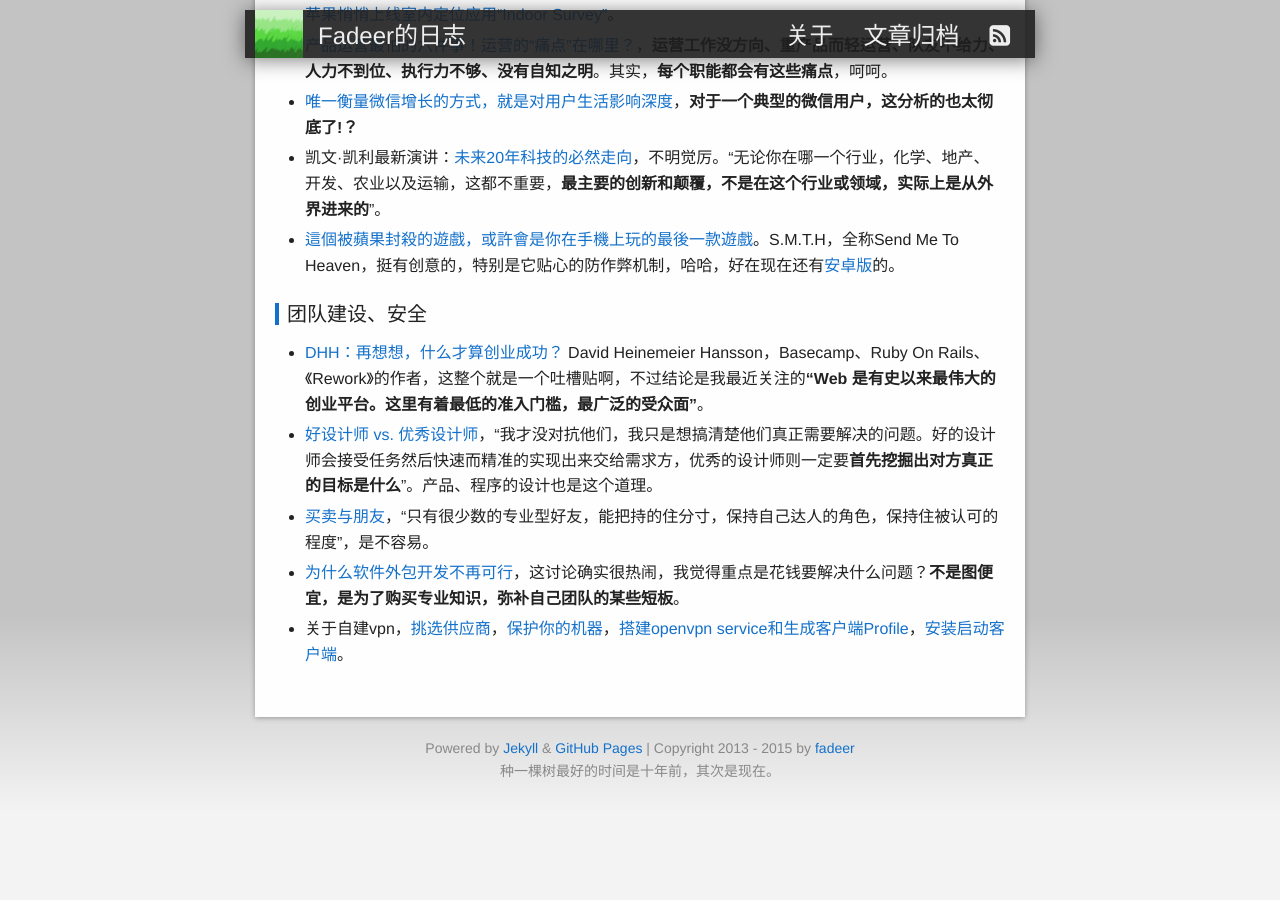
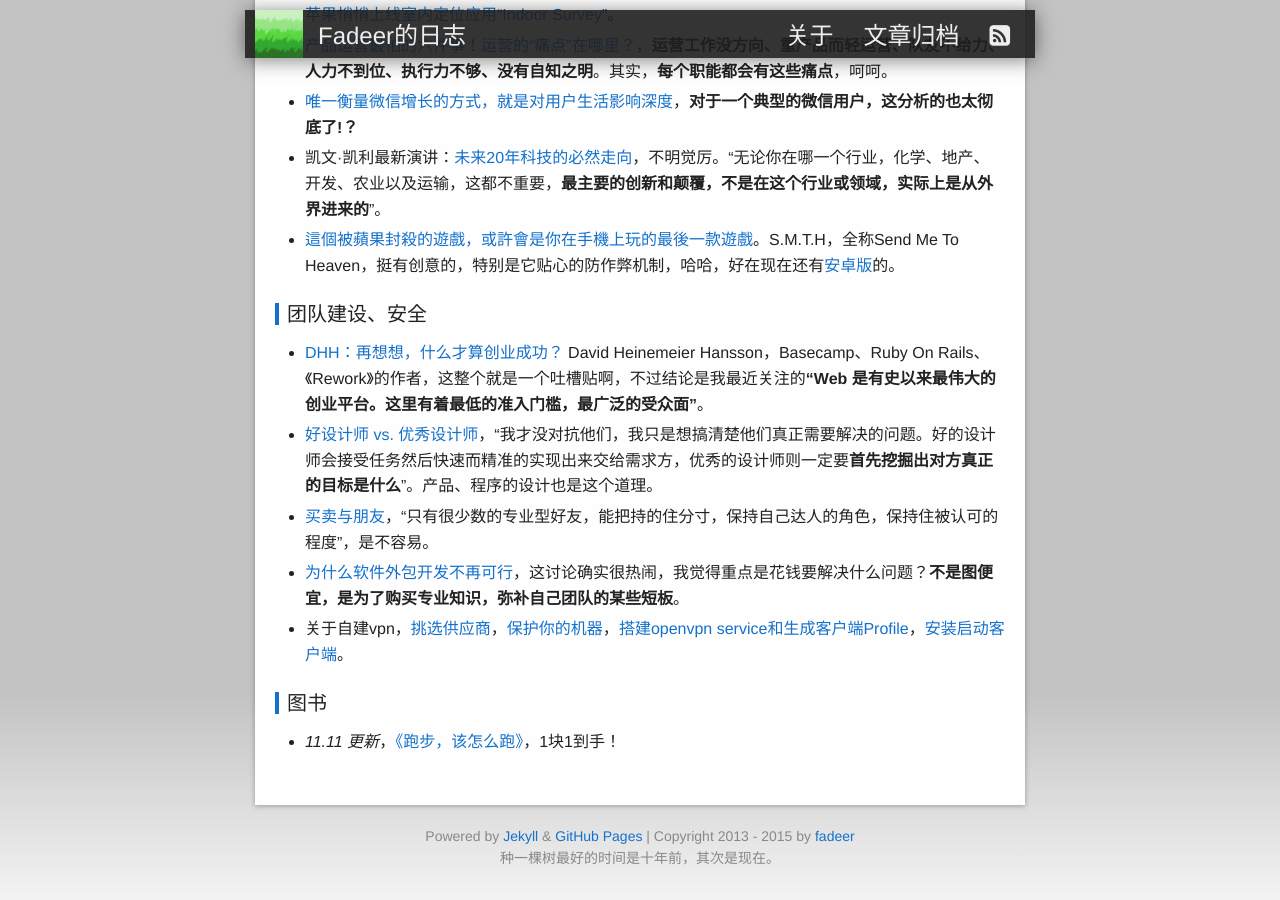
Before and after one commit to fadeer/fadeer.github.io, a Jekyll site: the page built from _posts/weekly/2015-11-09-weekly-47.markdown, in a window 1280 px wide and 900 px high, scrolled down 1163 px. Built offline with Jekyll 4.4.1, drawn with Linux system fonts in a browser that asks for light colours; before the commit the page ends 1975 px from its top, so only the background shows below that.

Commit message:
update post

```diff
--- a/_posts/weekly/2015-11-09-weekly-47.markdown
+++ b/_posts/weekly/2015-11-09-weekly-47.markdown
@@ -48,3 +48,7 @@ tags: Weekly Skill
 * [买卖与朋友](http://www.chouyu.com.cn/?p=664)，“只有很少数的专业型好友，能把持的住分寸，保持自己达人的角色，保持住被认可的程度”，是不容易。
 * [为什么软件外包开发不再可行](http://www.infoq.com/cn/news/2015/11/Teame-io-software)，这讨论确实很热闹，我觉得重点是花钱要解决什么问题？**不是图便宜，是为了购买专业知识，弥补自己团队的某些短板**。
 * 关于自建vpn，[挑选供应商](http://www.haidongji.com/2015/11/06/%E8%87%AA%E5%BB%BAvpn%E4%B9%8B%E4%B8%80%EF%BC%9A%E6%8C%91%E9%80%89%E4%BE%9B%E5%BA%94%E5%95%86/)，[保护你的机器](http://www.haidongji.com/2015/11/06/%E8%87%AA%E5%BB%BAvpn%E4%B9%8B%E4%BA%8C%EF%BC%9A%E4%BF%9D%E6%8A%A4%E4%BD%A0%E7%9A%84%E6%9C%BA%E5%99%A8/)，[搭建openvpn service和生成客户端Profile](http://www.haidongji.com/2015/11/06/%E8%87%AA%E5%BB%BAvpn%E4%B9%8B%E4%B8%89%EF%BC%9A%E6%90%AD%E5%BB%BAopenvpn-service%E5%92%8C%E7%94%9F%E6%88%90%E5%AE%A2%E6%88%B7%E7%AB%AFprofile/)，[安装启动客户端](http://www.haidongji.com/2015/11/06/%E8%87%AA%E5%BB%BAvpn%E4%B9%8B%E5%9B%9B%EF%BC%9A%E5%AE%89%E8%A3%85%E5%90%AF%E5%8A%A8%E5%AE%A2%E6%88%B7%E7%AB%AF/)。
+
+图书
+----
+* *11.11 更新*，[《跑步，该怎么跑》](http://www.duokan.com/book/60691)，1块1到手！
```
